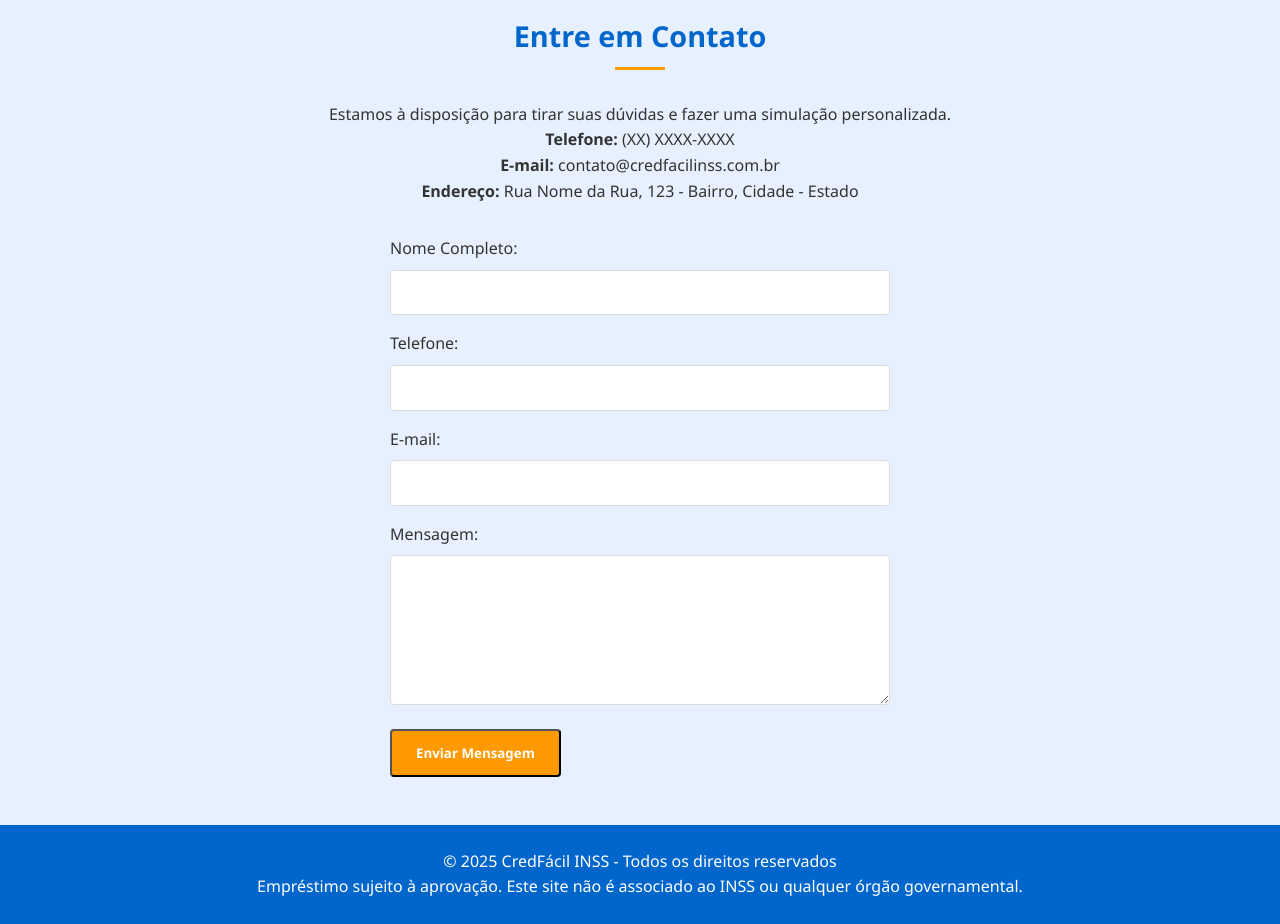
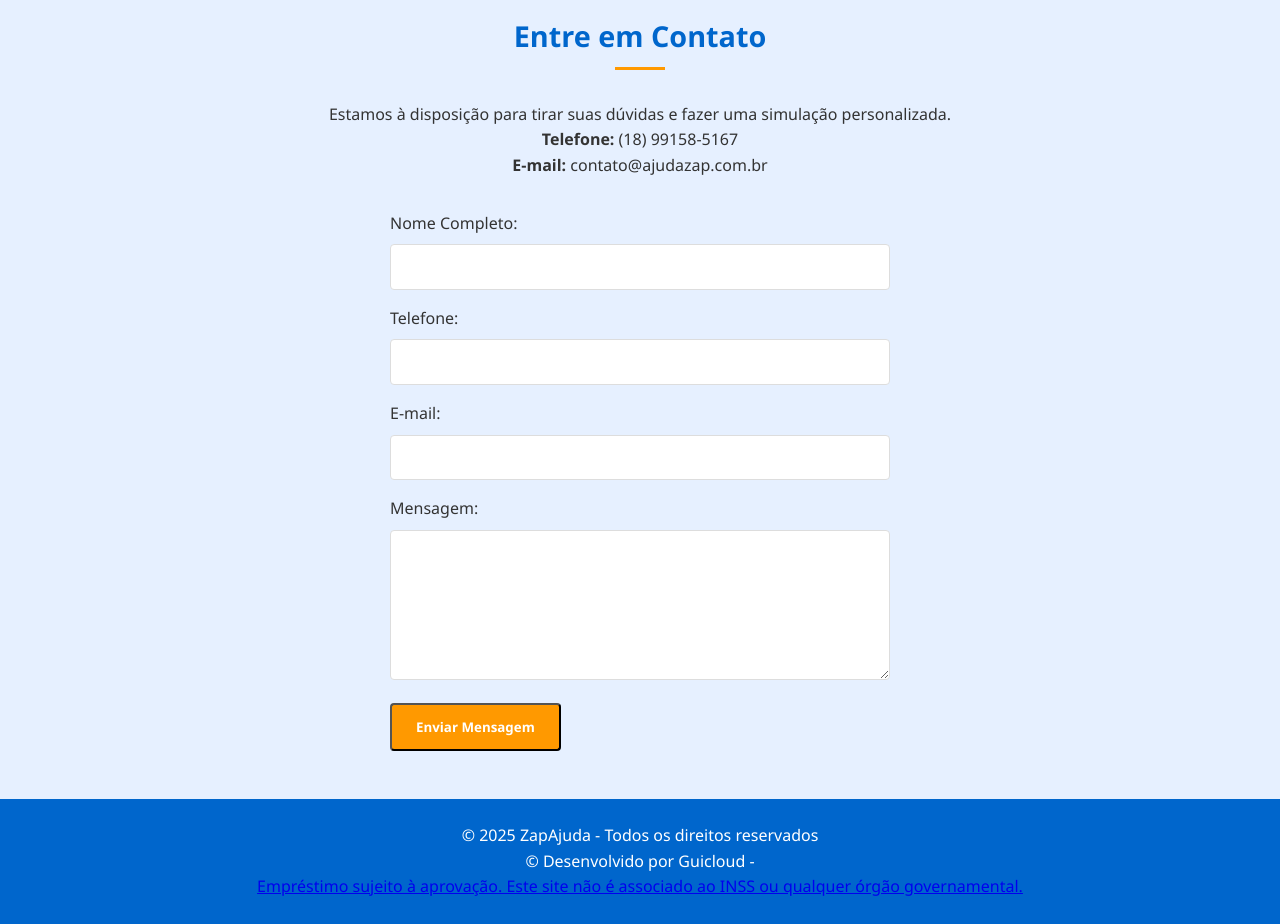
Before and after one commit to zapajuda/home, a plain HTML site: page index.html in a window 1280 px wide. Shown: the part 1600-2524 px from the top of the page. Drawn offline with Linux system fonts and the light colour scheme.

Commit message:
Update index.html

```diff
--- a/index.html
+++ b/index.html
@@ -251,7 +251,7 @@
 </head>
 <body>
     <header>
-        <div class="logo">CredFácil INSS</div>
+        <div class="logo">Zap Ajuda</div>
         <p>Soluções financeiras para aposentados e pensionistas</p>
     </header>
 
@@ -320,9 +320,8 @@
         <h2 class="titulo-secao">Entre em Contato</h2>
         <div class="contato-info">
             <p>Estamos à disposição para tirar suas dúvidas e fazer uma simulação personalizada.</p>
-            <p><strong>Telefone:</strong> (XX) XXXX-XXXX</p>
-            <p><strong>E-mail:</strong> contato@credfacilinss.com.br</p>
-            <p><strong>Endereço:</strong> Rua Nome da Rua, 123 - Bairro, Cidade - Estado</p>
+            <p><strong>Telefone:</strong> (18) 99158-5167</p>
+            <p><strong>E-mail:</strong> contato@ajudazap.com.br</p>
         </div>
 
         <form class="form-contato">
@@ -346,12 +345,13 @@
         </form>
     </section>
 
-    <a href="https://wa.me/5500000000000" class="whatsapp-float">
+    <a href="https://wa.me/5518991585167" class="whatsapp-float">
         Fale pelo WhatsApp
     </a>
 
     <footer>
-        <p>&copy; 2025 CredFácil INSS - Todos os direitos reservados</p>
+        <p>&copy; 2025 ZapAjuda - Todos os direitos reservados</p>
+        <p>&copy; Desenvolvido por Guicloud - <a href="https://www.guicloud.com.br/" </p>
         <p>Empréstimo sujeito à aprovação. Este site não é associado ao INSS ou qualquer órgão governamental.</p>
     </footer>
 </body>
```
